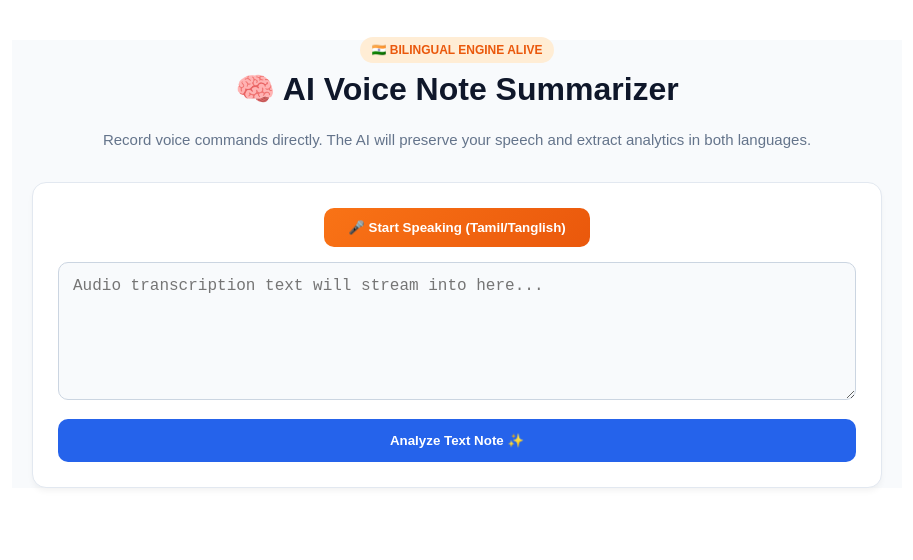
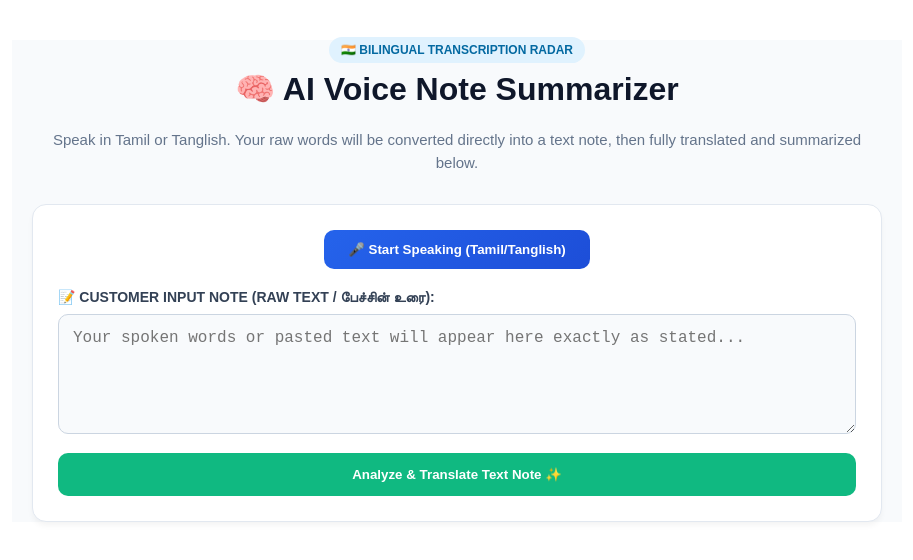
Before and after one commit to Samashwin2004/ai-note-summarizer, a React (Vite) app in the folder frontend/: page / in a window 1280 px wide. Shown: the top 560 px of the page, without its empty margins (183-1096 px from the left). Built offline with nearby package versions, Linux system fonts and the light colour scheme.

Commit message:
Update App.jsx

```diff
--- a/frontend/src/App.jsx
+++ b/frontend/src/App.jsx
@@ -41,8 +41,6 @@ export default function App() {
     audioChunksRef.current = [];
     try {
       const stream = await navigator.mediaDevices.getUserMedia({ audio: true });
-
-      // Determine best container format for the browser
       let options = { mimeType: 'audio/webm' };
       if (!MediaRecorder.isTypeSupported('audio/webm')) {
         options = { mimeType: 'audio/ogg' };
@@ -77,7 +75,6 @@ export default function App() {
   const sendAudioToBackend = async (audioBlob) => {
     setLoading(true); setResult(null);
     const formData = new FormData();
-    // Pass as webm audio file payload container
     formData.append("file", audioBlob, "user_voice.webm");
 
     try {
@@ -91,6 +88,7 @@ export default function App() {
         throw new Error(resData.detail || "Audio transcription pipeline failed.");
       }
 
+      // Captures your raw spoken words straight into the text box state!
       setText(resData.transcript);
       setResult(resData.data);
     } catch (err) {
@@ -108,17 +106,13 @@ export default function App() {
           70% { box-shadow: 0 0 0 12px rgba(239, 68, 68, 0); transform: scale(1.02); }
           100% { box-shadow: 0 0 0 0 rgba(239, 68, 68, 0); transform: scale(1); }
         }
-        @keyframes shimmer {
-          0% { background-position: -200% 0; }
-          100% { background-position: 200% 0; }
-        }
       `}</style>
 
       <div style={styles.headerSection}>
-        <span style={styles.badge}>🇮🇳 BILINGUAL ENGINE ALIVE</span>
+        <span style={styles.badge}>🇮🇳 BILINGUAL TRANSCRIPTION RADAR</span>
         <h1 style={styles.title}>🧠 AI Voice Note Summarizer</h1>
         <p style={styles.subtitle}>
-          Record voice commands directly. The AI will preserve your speech and extract analytics in both languages.
+          Speak in Tamil or Tanglish. Your raw words will be converted directly into a text note, then fully translated and summarized below.
         </p>
       </div>
 
@@ -130,15 +124,20 @@ export default function App() {
             </button>
           ) : (
             <button onClick={stopRecording} style={styles.btnMicStop}>
-              🔴 Recording Audio... Click to End
+              🔴 Recording... Click to Stop & Transcribe
             </button>
           )}
         </div>
 
+        {/* --- DISPLAY SECTION FOR CUSTOMER'S RAW WORDS --- */}
+        <div style={{ marginBottom: '8px', fontWeight: '700', color: '#334155', fontSize: '14px' }}>
+          📝 CUSTOMER INPUT NOTE (RAW TEXT / பேச்சின் உரை):
+        </div>
+
         <textarea
-          rows="6"
+          rows="5"
           style={styles.textarea}
-          placeholder="Audio transcription text will stream into here..."
+          placeholder="Your spoken words or pasted text will appear here exactly as stated..."
           value={text}
           onChange={(e) => setText(e.target.value)}
           disabled={loading}
@@ -151,30 +150,20 @@ export default function App() {
           disabled={loading || isRecording}
           style={(loading || isRecording) ? styles.btnActionDisabled : styles.btnActionActive}
         >
-          {loading ? 'Processing Data Structures...' : 'Analyze Text Note ✨'}
+          {loading ? 'Processing Text Analytics...' : 'Analyze & Translate Text Note ✨'}
         </button>
       </div>
 
       {result && (
         <div style={styles.resultsContainer}>
 
-          {/* --- ENGLISH LAYOUT COLUMN --- */}
-          <h2 style={styles.sectionHeading}>🇬🇧 English Summary Analytics</h2>
-          <div style={styles.summaryBoxEn}>
-            <p style={styles.boxBodyText}>{result.summary_en}</p>
+          {/* --- RAW INPUT DISPLAY CONFIRMATION --- */}
+          <div style={styles.rawOutputCard}>
+            <h3 style={{ margin: '0 0 8px 0', color: '#0f172a' }}>✍️ Captured Speech Reference</h3>
+            <p style={{ margin: 0, color: '#475569', fontStyle: 'italic', backgroundColor: '#f1f5f9', padding: '12px', borderRadius: '6px' }}>
+              "{text}"
+            </p>
           </div>
-          <div style={styles.gridSplit}>
-            <div style={styles.cardBox}>
-              <h4 style={{color:'#2563eb', margin:'0 0 10px 0'}}>📝 Action Items</h4>
-              <ul>{result.action_items_en?.map((item, i) => <li key={i} style={styles.listItem}>{item}</li>)}</ul>
-            </div>
-            <div style={styles.cardBox}>
-              <h4 style={{color:'#7c3aed', margin:'0 0 10px 0'}}>⚖️ Key Decisions</h4>
-              <ul>{result.key_decisions_en?.map((item, i) => <li key={i} style={styles.listItem}>{item}</li>)}</ul>
-            </div>
-          </div>
-
-          <div style={{margin: '40px 0', borderTop: '2px dashed #cbd5e1'}} />
 
           {/* --- TAMIL LAYOUT COLUMN --- */}
           <h2 style={styles.sectionHeading}>🇮🇳 தமிழ் சுருக்கம் (Tamil Summary)</h2>
@@ -192,6 +181,24 @@ export default function App() {
             </div>
           </div>
 
+          <div style={{margin: '30px 0', borderTop: '2px dashed #cbd5e1'}} />
+
+          {/* --- ENGLISH LAYOUT COLUMN --- */}
+          <h2 style={styles.sectionHeading}>🇬🇧 English Translation & Summary Analytics</h2>
+          <div style={styles.summaryBoxEn}>
+            <p style={styles.boxBodyText}>{result.summary_en}</p>
+          </div>
+          <div style={styles.gridSplit}>
+            <div style={styles.cardBox}>
+              <h4 style={{color:'#2563eb', margin:'0 0 10px 0'}}>📝 Action Items</h4>
+              <ul>{result.action_items_en?.map((item, i) => <li key={i} style={styles.listItem}>{item}</li>)}</ul>
+            </div>
+            <div style={styles.cardBox}>
+              <h4 style={{color:'#7c3aed', margin:'0 0 10px 0'}}>⚖️ Key Decisions</h4>
+              <ul>{result.key_decisions_en?.map((item, i) => <li key={i} style={styles.listItem}>{item}</li>)}</ul>
+            </div>
+          </div>
+
         </div>
       )}
     </div>
@@ -201,19 +208,20 @@ export default function App() {
 const styles = {
   container: { fontFamily: 'sans-serif', maxWidth: '850px', margin: '40px auto', padding: '0 20px', backgroundColor: '#f8fafc' },
   headerSection: { textAlign: 'center', marginBottom: '30px' },
-  badge: { backgroundColor: '#ffedd5', color: '#ea580c', padding: '6px 12px', borderRadius: '9999px', fontSize: '12px', fontWeight: '700' },
+  badge: { backgroundColor: '#e0f2fe', color: '#0369a1', padding: '6px 12px', borderRadius: '9999px', fontSize: '12px', fontWeight: '700' },
   title: { fontSize: '32px', color: '#0f172a', marginTop: '12px', fontWeight: '800' },
   subtitle: { color: '#64748b', fontSize: '15px', lineHeight: '1.5' },
   mainCard: { backgroundColor: '#fff', borderRadius: '14px', padding: '25px', border: '1px solid #e2e8f0', boxShadow: '0 4px 6px -1px rgba(0,0,0,0.05)' },
-  voiceRow: { display: 'flex', justifyContent: 'center', marginBottom: '15px' },
-  btnMicStart: { padding: '12px 24px', background: 'linear-gradient(135deg, #f97316 0%, #ea580c 100%)', color: '#fff', border: 'none', borderRadius: '10px', fontWeight: '600', cursor: 'pointer' },
+  voiceRow: { display: 'flex', justifyContent: 'center', marginBottom: '20px' },
+  btnMicStart: { padding: '12px 24px', background: 'linear-gradient(135deg, #2563eb 0%, #1d4ed8 100%)', color: '#fff', border: 'none', borderRadius: '10px', fontWeight: '600', cursor: 'pointer' },
   btnMicStop: { padding: '12px 24px', background: '#ef4444', color: '#fff', border: 'none', borderRadius: '10px', fontWeight: '600', cursor: 'pointer', animation: 'pulseGlow 1.5s infinite ease-in-out' },
   btnDisabled: { padding: '12px 24px', background: '#cbd5e1', color: '#94a3b8', border: 'none', borderRadius: '10px', cursor: 'not-allowed' },
-  textarea: { width: '100%', padding: '14px', fontSize: '16px', borderRadius: '10px', border: '1px solid #cbd5e1', boxSizing: 'border-box', outline: 'none', backgroundColor: '#f8fafc' },
+  textarea: { width: '100%', padding: '14px', fontSize: '16px', borderRadius: '10px', border: '1px solid #cbd5e1', boxSizing: 'border-box', outline: 'none', backgroundColor: '#f8fafc', marginBottom: '10px' },
   errorAlert: { color: '#b91c1c', backgroundColor: '#fef2f2', padding: '12px', borderRadius: '8px', marginTop: '12px' },
-  btnActionActive: { marginTop: '15px', padding: '14px', background: '#2563eb', color: '#fff', border: 'none', borderRadius: '10px', cursor: 'pointer', fontWeight: '700', width: '100%' },
-  btnActionDisabled: { marginTop: '15px', padding: '14px', background: '#e2e8f0', color: '#64748b', border: 'none', borderRadius: '10px', width: '100%', animation: 'shimmer 1.5s infinite linear' },
+  btnActionActive: { marginTop: '5px', padding: '14px', background: '#10b981', color: '#fff', border: 'none', borderRadius: '10px', cursor: 'pointer', fontWeight: '700', width: '100%' },
+  btnActionDisabled: { marginTop: '5px', padding: '14px', background: '#e2e8f0', color: '#64748b', border: 'none', borderRadius: '10px', width: '100%' },
   resultsContainer: { marginTop: '35px', paddingBottom: '50px' },
+  rawOutputCard: { backgroundColor: '#fff', border: '1px solid #e2e8f0', padding: '15px', borderRadius: '12px', marginBottom: '25px' },
   sectionHeading: { fontSize: '20px', fontWeight: '700', color: '#0f172a', marginBottom: '15px' },
   summaryBoxEn: { backgroundColor: '#eff6ff', borderLeft: '5px solid #2563eb', padding: '15px', borderRadius: '0 10px 10px 0', marginBottom: '15px' },
   summaryBoxTa: { backgroundColor: '#f0fdf4', borderLeft: '5px solid #16a34a', padding: '15px', borderRadius: '0 10px 10px 0', marginBottom: '15px' },
```
